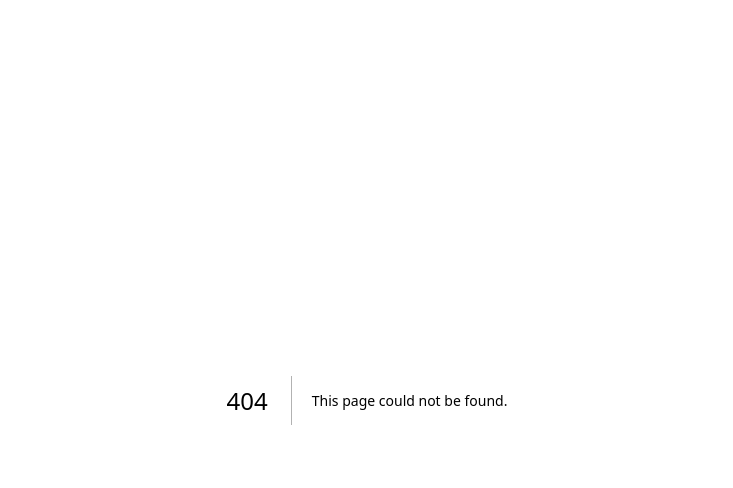
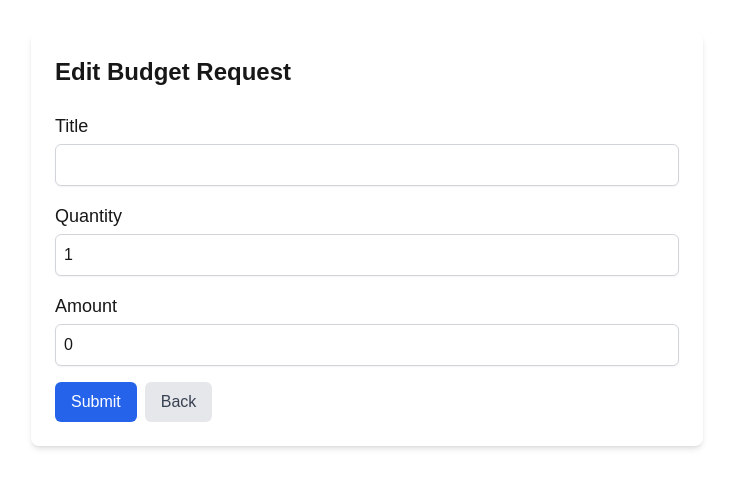
Before and after one commit to J-su35/workflow-midterm, a Next.js app: page /edit/1 in a window 1280 px wide. Before the commit this address had no page. Shown: the top 488 px of the page, without its empty margins (273-1006 px from the left). Built offline with nearby package versions, Linux system fonts and the light colour scheme.

Commit message:
studied back day5 completed, no revise, no test

```diff
--- /dev/null
+++ b/src/app/add/page.tsx
@@ -0,0 +1,5 @@
+function AddItem() {
+    return <div>Add Item</div>;
+}
+
+export default AddItem;
--- /dev/null
+++ b/src/app/edit/[id]/page.tsx
@@ -0,0 +1,114 @@
+"use client";
+
+import Link from "next/link";
+import { useForm } from "react-hook-form";
+
+type FormData = {
+  title: string;
+  quantity: number;
+  amount: number;
+};
+
+function EditBudgetRequest() {
+  const {
+    register,
+    handleSubmit,
+    formState: { errors },
+  } = useForm<FormData>({
+    defaultValues: {
+      title: "",
+      quantity: 1,
+      amount: 0,
+    },
+  });
+
+  const onSubmit = (data: FormData) => {
+    console.log(data);
+    // Here you would typically save the data
+  };
+  return (
+    <main className="container mx-auto px-4 py-8">
+      <div className="max-w-2xl mx-auto">
+        <div className="bg-white shadow-md rounded-lg p-6">
+          <h2 className="text-2xl font-bold mb-6">Edit Budget Request</h2>
+          <form onSubmit={handleSubmit(onSubmit)} className="space-y-4">
+            <div>
+              <label htmlFor="title" className="block text-lg font-medium ">
+                Title
+              </label>
+              <input
+                type="text"
+                id="title"
+                {...register("title", { required: true, minLength: 3 })}
+                className="mt-1 block w-full rounded-md border border-gray-300 p-2 shadow-sm"
+              />
+              {errors.title && (
+                <p className="mt-1 text-sm text-red-600">
+                  {errors.title.type === "required" && "Title is required"}
+                  {errors.title.type === "minLength" &&
+                    "Title must be at least 3 characters"}
+                </p>
+              )}
+            </div>
+            <div>
+              <label htmlFor="quantity" className="block text-lg font-medium ">
+                Quantity
+              </label>
+              <input
+                type="number"
+                id="quantity"
+                {...register("quantity", { required: true, min: 1 })}
+                className="mt-1 block w-full rounded-md border border-gray-300 p-2 shadow-sm"
+              />
+              {errors.quantity && (
+                <p className="mt-1 text-sm text-red-600">
+                  {errors.quantity.type === "required" &&
+                    "Quantity is required"}
+                  {errors.quantity.type === "min" &&
+                    "Quantity must be greater than 0"}
+                </p>
+              )}
+            </div>
+            <div>
+              <label htmlFor="amount" className="block text-lg font-medium ">
+                Amount
+              </label>
+              <input
+                type="number"
+                id="amount"
+                {...register("amount", { required: true, min: 1 })}
+                className="mt-1 block w-full rounded-md border border-gray-300 p-2 shadow-sm"
+              />
+              {errors.amount && (
+                <p className="mt-1 text-sm text-red-600">
+                  {errors.amount.type === "required" && "Amount is required"}
+                  {errors.amount.type === "min" &&
+                    "Amount must be greater than 0"}
+                </p>
+              )}
+            </div>
+            <div className="flex space-x-2">
+              <button
+                type="submit"
+                className="px-4 py-2 bg-blue-600 text-white rounded-md hover:bg-blue-700 focus:outline-none focus:ring-2 focus:ring-blue-500 focus:ring-offset-2"
+              >
+                Submit
+              </button>
+              <Link
+                href="/"
+                className="px-4 py-2 bg-gray-200 text-gray-700 rounded-md hover:bg-gray-300 focus:outline-none focus:ring-2 focus:ring-gray-500 focus:ring-offset-2"
+              >
+                Back
+              </Link>
+            </div>
+          </form>
+        </div>
+      </div>
+    </main>
+  );
+}
+
+export default EditBudgetRequest;
+// function useForm<T>(arg0: { defaultValues: { title: string; quantity: number; amount: number; }; }): { register: any; handleSubmit: any; formState: { errors: any; }; } {
+//     throw new Error("Function not implemented.");
+// }
--- a/src/app/layout.tsx
+++ b/src/app/layout.tsx
@@ -28,6 +28,7 @@ export default function RootLayout({
       <body
         className={`${geistSans.variable} ${geistMono.variable} antialiased`}
       >
+        {/* <Navbar /> ใส่ navbar ตรงนี้*/}
         {children}
       </body>
     </html>
--- /dev/null
+++ b/src/app/lib/api.ts
@@ -0,0 +1,5 @@
+import axios from "axios";
+
+export const api = axios.create({
+  baseURL: "https://task-api-v2.onrender.com",
+});
--- a/src/app/page.tsx
+++ b/src/app/page.tsx
@@ -3,88 +3,95 @@
 import BudgetPanel from "./components/BudgetPanel";
 import BudgetRequestDataTable from "./components/BudgetRequestDataTable";
 import Header from "./components/Header";
-import { ChangeEvent, FormEvent, useState } from "react";
+import { ChangeEvent, FormEvent, useEffect, useState } from "react";
 import { BudgetRequest } from "./models/budget-request";
+import { createBudgetItem, fetchBudgetItems } from "./services/budget-item";
 
 let nextId = 3;
 function Home() {
-  //   const [budgetRequests, setBudgetRequests] = useState<BudgetRequests[]>([
+  // const [budgetRequests, setBudgetRequests] = useState<BudgetRequest[]>([
   //   {
-  //     image: "https://fakestoreapi.com/img/81QpkIctqPL._AC_SX679_.jpg",
+  //     id: 1,
   //     title: "Monitor",
-  //     amount: "$2500.00",
+  //     amount: 100,
+  //     quantity: 1,
+  //     status: "PENDING",
   //   },
   //   {
-  //     image: "https://fakestoreapi.com/img/61U7T1koQqL._AC_SX679_.jpg",
-  //     title: "Hard Disk/SSD",
-  //     amount: "$2000.75",
+  //     id: 2,
+  //     title: "Ram",
+  //     amount: 200,
+  //     quantity: 1,
+  //     status: "APPROVED",
   //   },
-  //   {
-  //     image: "https://fakestoreapi.com/img/81QpkIctqPL._AC_SX679_.jpg",
-  //     title: "Monitor",
-  //     amount: "$2500.00",
-  //   },
-  //   {
-  //     image: "https://fakestoreapi.com/img/61U7T1koQqL._AC_SX679_.jpg",
-  //     title: "Hard Disk/SSD",
-  //     amount: "$2000.75",
+  //   // {
+  //   //   id: 3,
+  //   //   title: "CPU",
+  //   //   amount: 300,
+  //   //   quantity: 1,
+  //   //   status: "APPROVED",
+  //   // },
+  // ]);
+  const [budgetRequests, setBudgetRequests] = useState<BudgetRequest[]>([]);
+
+  // const handleSubmit = (event: FormEvent<HTMLFormElement>) => {
+  //   event.preventDefault()
+  //   setBudgetRequests([
+  //     ...budgetRequests,
+  //     {
+  //     id: nextId++,
+  //     title: "",
+  //     amount: 0,
+  //     quantity: 1,
+  //     status: "PENDING",
   //   },
   // ]);
+  // };
+  useEffect(() => {
+    fetchBudgetItems().then((items) => setBudgetRequests(items));
+  }, []);
 
-  const [budgetRequests, setBudgetRequests] = useState<BudgetRequest[]>([
-    {
-      id: 1,
-      title: "Monitor",
-      amount: 100,
-      quantity: 1,
-      status: "PENDING",
-    },
-    {
-      id: 2,
-      title: "Ram",
-      amount: 200,
-      quantity: 1,
-      status: "APPROVED",
-    },
-    {
-      id: 3,
-      title: "CPU",
-      amount: 300,
-      quantity: 1,
-      status: "APPROVED",
-    },
-  ]);
+  // const addRequest = (newRequest: BudgetRequest) => {
+  //   setBudgetRequests([...budgetRequests, newRequest]);
+  // };
+  //new addRequest
+  const addRequest = async (newRequest: BudgetRequest) => {
+    const insertedRequest = await createBudgetItem({
+      title: newRequest.title,
+      quantity: newRequest.quantity,
+      amount: newRequest.amount,
+    });
+    setBudgetRequests([...budgetRequests, insertedRequest]);
+  };
+
   const [newRequest, setNewRequest] = useState<BudgetRequest>({
     id: 0,
     title: "",
     amount: 0,
     quantity: 1,
-    status: "PENDING",
+    status: "APPROVED",
   });
 
   const updateField = (event: ChangeEvent<HTMLInputElement>) => {
     const value =
-    event.target.value === "number"
+    event.target.type === "number"
     ? Number(event.target.value)
     : event.target.value;
     setNewRequest({
         ...newRequest,
         [event.target.name]: value,
       });
-  }
+  };
 
   const handleSubmit = (event: FormEvent<HTMLFormElement>) => {
-    event.preventDefault()
-    setBudgetRequests([
-      ...budgetRequests,
-      {
+    event.preventDefault();
+    addRequest({
       id: nextId++,
-      title: "",
-      amount: 0,
+      title: newRequest.title,
+      amount: newRequest.amount,
       quantity: 1,
-      status: "PENDING",
-    },
-  ]);
+      status: "APPROVED",
+    });
   };
 
   return (
@@ -94,7 +101,6 @@ function Home() {
         <div className="mt-4">
           <BudgetPanel items={budgetRequests}/>
         </div>
-        {/* old code */}
         <form onSubmit={handleSubmit}>
           <div>
             Title:
@@ -115,13 +121,48 @@ function Home() {
           </div>
           <button>Add</button>
         </form>
-        {/* old code */}
+        {/* <FormAddRequest addRequest={addRequest} /> */}
         <div className="mt-4">
-          <BudgetRequestDataTable items={budgetRequests}/>
+          <BudgetRequestDataTable items={budgetRequests} />
         </div>
       </main>
     </div>
   );
 }
 
+// interface FormAddRequestProps {
+//   addRequest(request: BudgetRequest): void;
+// }
+
+// function FormAddRequest(props: FormAddRequestProps) {
+//   const [newRequest, setNewRequest] = useState<BudgetRequest>({
+//     id: 0,
+//     title: "",
+//     amount: 0,
+//     quantity: 1,
+//     status: "APPROVED",
+//   });
+
+//   const updateField = (event: ChangeEvent<HTMLInputElement>) => {
+//     const value =
+//     event.target.type === "number"
+//     ? Number(event.target.value)
+//     : event.target.value;
+//     setNewRequest({
+//         ...newRequest,
+//         [event.target.name]: value,
+//       });
+//   };
+
+  // const handleSubmit = (event: FormEvent<HTMLFormElement>) => {
+  //   event.preventDefault();
+  //   props.addRequest({
+  //     id: nextId++,
+  //     title: newRequest.title,
+  //     amount: newRequest.amount,
+  //     quantity: 1,
+  //     status: "APPROVED",
+  //   });
+  // };
+
 export default Home;
--- /dev/null
+++ b/src/app/services/budget-item.ts
@@ -0,0 +1,30 @@
+import { api } from "../lib/api";
+import { BudgetRequest } from "../models/budget-request";
+
+interface FetchBudgetItemsResponse {
+  data: BudgetRequest[];
+}
+
+export const fetchBudgetItems = async (): Promise<BudgetRequest[]> => {
+  const response = await api.get<FetchBudgetItemsResponse>("/items");
+  const { data } = response.data;
+  return data;
+};
+
+// -------------------------------------
+
+interface CreateBudgetItemRequest {
+  title: string;
+  quantity: number;
+  amount: number;
+}
+
+interface CreateBudgetItemResponse {
+  data: BudgetRequest;
+}
+
+export const createBudgetItem = async (body: CreateBudgetItemRequest): Promise<BudgetRequest> => {
+  const response = await api.post<CreateBudgetItemResponse>("/items", body);
+  const { data } = response.data;
+  return data;
+};
```
Also changed, not shown: package.json (+5 -2 lines), 1 other file (tests, documents, lock files or other folders).
